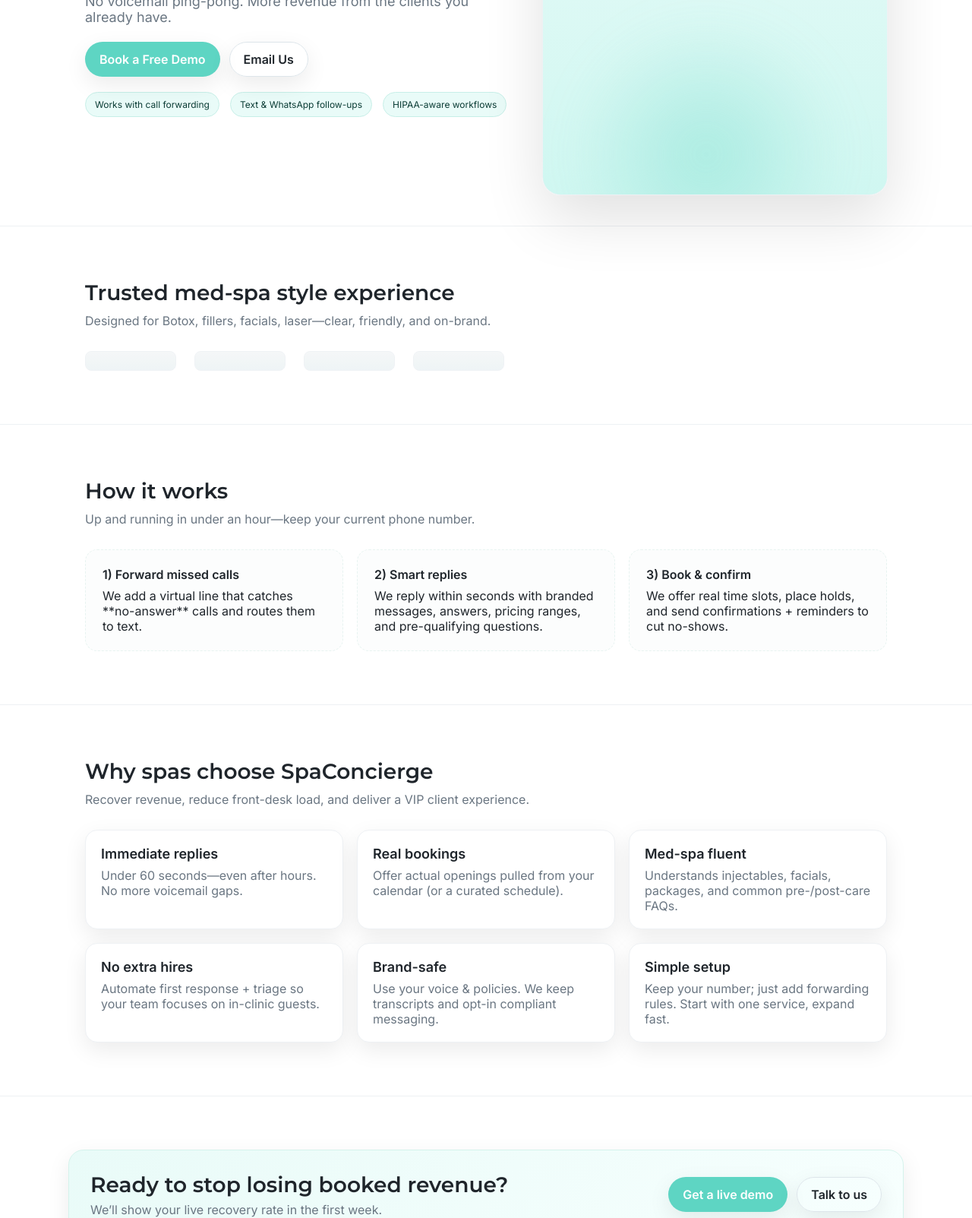
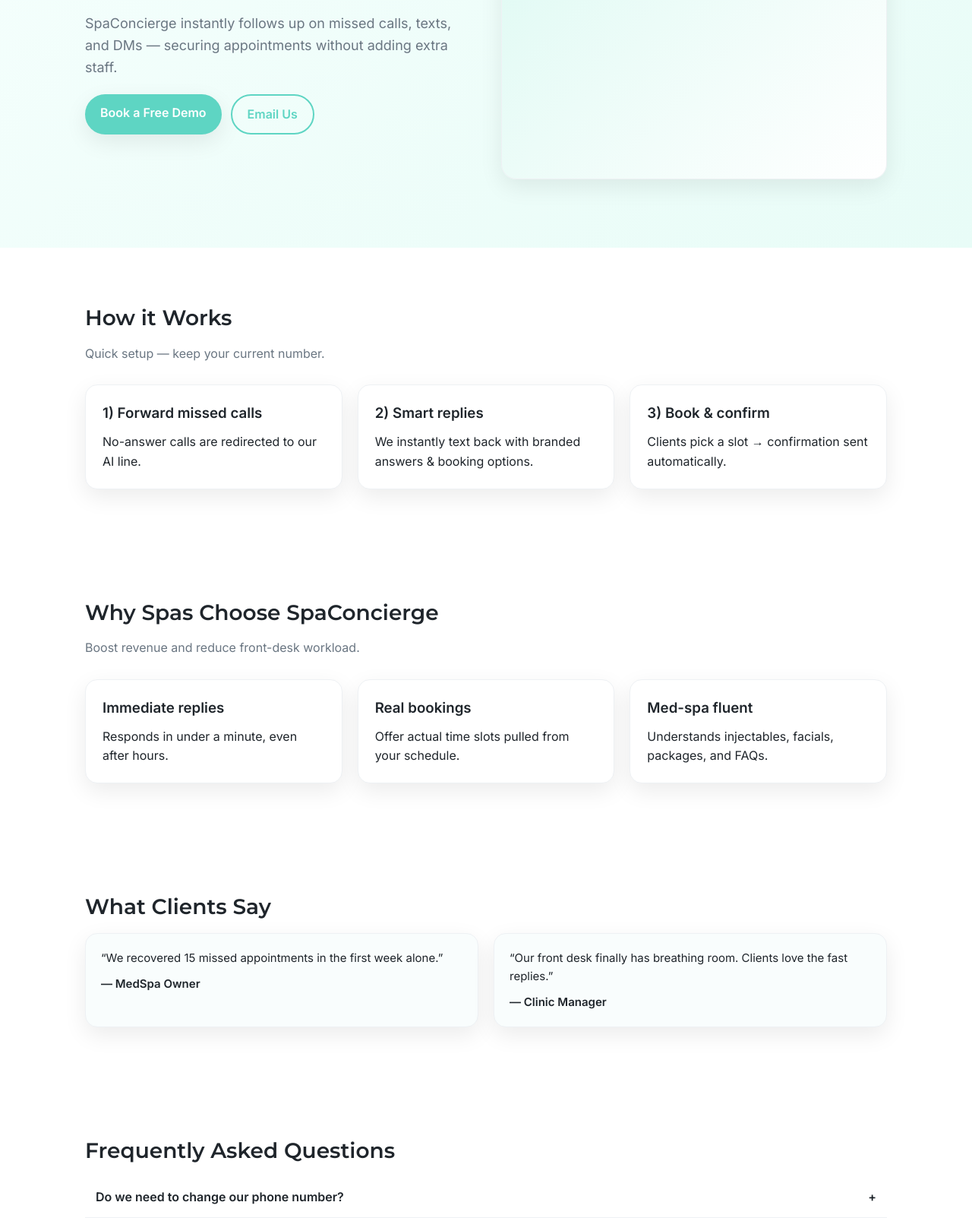
Before and after one commit to spaconcierge/spaconcierge-site, a plain HTML site: page index.html in a window 1280 px wide. Shown: the part 429-2032 px from the top of the page at 76% size. Drawn offline with Linux system fonts and the light colour scheme.

Commit message:
Update index.html

```diff
--- a/index.html
+++ b/index.html
@@ -3,170 +3,117 @@
 <head>
 <meta charset="utf-8" />
 <meta name="viewport" content="width=device-width, initial-scale=1" />
-<title>SpaConcierge — Turn missed calls into booked appointments</title>
+<title>SpaConcierge — Never Miss a Client</title>
 <meta name="description" content="AI assistant for med-spas that instantly texts back missed calls, answers FAQs, and books appointments—without adding staff.">
 <link href="https://fonts.googleapis.com/css2?family=Montserrat:wght@600;700&family=Inter:wght@400;500;600&display=swap" rel="stylesheet">
 <style>
   :root{
-    --bg:#ffffff;
-    --ink:#1f252b;
+    --aqua:#5ED5C3;
+    --aqua-dark:#2aa697;
+    --charcoal:#1f252b;
     --muted:#6a7682;
     --line:#eef1f4;
-    --aqua:#5ED5C3;
-    --aqua-600:#3fb9a8;
-    --aqua-700:#2aa697;
-    --charcoal:#2B2B2B;
     --glow:0 10px 30px rgba(0,0,0,.08);
-    --glow-strong:0 30px 80px rgba(0,0,0,.12);
-    --radius:18px;
+    --glow-strong:0 30px 80px rgba(0,0,0,.15);
     --max:1100px;
   }
-  *{box-sizing:border-box}
-  html,body{margin:0;padding:0;background:var(--bg);color:var(--ink);font-family:'Inter',system-ui,-apple-system,Segoe UI,Roboto,Arial,sans-serif}
-  a{color:inherit;text-decoration:none}
+  *{box-sizing:border-box;margin:0;padding:0}
+  body{font-family:'Inter',sans-serif;color:var(--charcoal);line-height:1.6;background:#ffffff;}
+  a{text-decoration:none;color:inherit}
   .container{max-width:var(--max);margin:0 auto;padding:0 22px}
-  /* Frosted / sticky nav */
-  header{
-    position:sticky;top:0;z-index:50;backdrop-filter:saturate(140%) blur(10px);
-    background:linear-gradient(180deg,rgba(255,255,255,.85),rgba(255,255,255,.6));
-    border-bottom:1px solid var(--line);
-  }
-  .nav{display:flex;align-items:center;justify-content:space-between;height:74px}
-  .brand{display:flex;align-items:center;gap:10px;font-family:'Montserrat',sans-serif;font-weight:700;font-size:20px}
-  .brand-badge{width:22px;height:22px;border-radius:6px;background:linear-gradient(135deg,var(--aqua),#b8fff4)}
+
+  /* Nav */
+  header{position:sticky;top:0;z-index:50;backdrop-filter:blur(12px);background:rgba(255,255,255,.8);border-bottom:1px solid var(--line);}
+  .nav{display:flex;justify-content:space-between;align-items:center;height:74px}
+  .brand{font-family:'Montserrat',sans-serif;font-weight:700;font-size:20px;display:flex;align-items:center;gap:8px}
+  .brand-badge{width:18px;height:18px;background:linear-gradient(135deg,var(--aqua),#b8fff4);border-radius:5px}
   .nav-cta{display:flex;gap:10px}
-  .btn{
-    display:inline-flex;align-items:center;justify-content:center;gap:8px;
-    padding:12px 18px;border-radius:999px;border:1px solid transparent;
-    background:var(--aqua);color:#fff;font-weight:600;box-shadow:var(--glow);
-    transform:translateZ(0);transition:transform .18s ease, box-shadow .18s ease, background .18s ease;
-  }
-  .btn:hover{transform:translateY(-2px);box-shadow:var(--glow-strong);background:var(--aqua-600)}
-  .btn.secondary{background:transparent;color:var(--ink);border-color:#dde5ea}
-  .btn.secondary:hover{border-color:var(--aqua);box-shadow:0 8px 24px rgba(94,213,195,.25)}
+
+  /* Buttons */
+  .btn{padding:12px 20px;border-radius:999px;font-weight:600;transition:.25s all;display:inline-block}
+  .btn-primary{background:var(--aqua);color:#fff;box-shadow:var(--glow)}
+  .btn-primary:hover{background:var(--aqua-dark);transform:translateY(-2px);box-shadow:var(--glow-strong)}
+  .btn-secondary{border:2px solid var(--aqua);color:var(--aqua);}
+  .btn-secondary:hover{background:#eafffa;transform:translateY(-2px)}
 
   /* Hero */
-  .hero{position:relative;padding:90px 0 40px}
-  .grid2{display:grid;grid-template-columns:1.1fr .9fr;gap:46px;align-items:center}
-  .hero h1{font-family:'Montserrat',sans-serif;font-size:42px;line-height:1.1;margin:0 0 16px}
-  .hero p{font-size:18px;color:var(--muted);margin:0 0 22px}
+  .hero{padding:90px 0;background:linear-gradient(135deg,#f6fffd,#e8fcf7);}
+  .grid2{display:grid;grid-template-columns:1fr 1fr;gap:40px;align-items:center}
+  .hero h1{font-family:'Montserrat',sans-serif;font-size:46px;line-height:1.1;margin-bottom:20px}
+  .hero p{font-size:18px;color:var(--muted);margin-bottom:20px}
   .cta-row{display:flex;gap:12px;flex-wrap:wrap}
-  .mock{
-    width:100%;height:520px;border-radius:24px;border:1px solid var(--line);background:linear-gradient(180deg,#e9fbf8,#d0f7f1);
-    box-shadow:var(--glow-strong);position:relative;overflow:hidden;transform:perspective(1000px) rotateX(0deg);
-    transition:transform .3s ease, box-shadow .3s ease;
-  }
-  .mock:hover{transform:perspective(1000px) rotateX(2deg) rotateY(-2deg);box-shadow:0 40px 120px rgba(0,0,0,.15)}
-  .blob{position:absolute;inset:auto auto -40% -10%;width:520px;height:520px;border-radius:50%;
-    background:radial-gradient(closest-side, rgba(94,213,195,.35), transparent 70%);filter:blur(30px);pointer-events:none}
-  .badge-row{display:flex;gap:14px;flex-wrap:wrap;margin-top:20px}
-  .pill{font-size:12px;color:#0c3d36;background:#e9fbf8;border:1px solid #c7efe8;padding:8px 12px;border-radius:999px}
+  .mock{width:100%;height:500px;border-radius:20px;background:linear-gradient(135deg,#d9f9f1,#ffffff);border:1px solid var(--line);box-shadow:var(--glow);transition:.4s transform, .4s box-shadow;}
+  .mock:hover{transform:perspective(1000px) rotateX(2deg) rotateY(-2deg);box-shadow:var(--glow-strong)}
 
   /* Sections */
-  section{padding:70px 0;border-top:1px solid var(--line)}
-  .section-title{font-family:'Montserrat',sans-serif;font-size:28px;margin:0 0 10px}
-  .sub{color:var(--muted);margin:0 0 30px}
-  .cards{display:grid;grid-template-columns:repeat(3,1fr);gap:18px}
-  .card{
-    background:#fff;border:1px solid var(--line);border-radius:16px;padding:20px;box-shadow:var(--glow);
-    transition:transform .18s ease, box-shadow .18s ease, border-color .18s ease;
-  }
-  .card:hover{transform:translateY(-6px);box-shadow:var(--glow-strong);border-color:#d7efe9}
-  .card h3{margin:0 0 8px;font-size:18px}
-  .card p{margin:0;color:var(--muted)}
-  .steps{display:grid;grid-template-columns:repeat(3,1fr);gap:18px}
-  .step{background:#fcfdfd;border:1px dashed #e8f4f1;border-radius:16px;padding:22px}
-  .step strong{display:block;margin-bottom:8px}
-  .logos{display:flex;gap:24px;flex-wrap:wrap;align-items:center;opacity:.9}
-  .logo{height:26px;width:120px;border-radius:8px;background:linear-gradient(180deg,#f4f7f8,#edf3f5);border:1px solid var(--line)}
-  .cta-banner{
-    background:linear-gradient(135deg,#e9fbf8,#f7fffe);border:1px solid #d5f3ec;border-radius:20px;
-    padding:28px;display:flex;flex-wrap:wrap;align-items:center;justify-content:space-between;gap:14px;box-shadow:var(--glow)
-  }
+  section{padding:70px 0}
+  .section-title{font-family:'Montserrat',sans-serif;font-size:28px;margin-bottom:12px}
+  .sub{color:var(--muted);margin-bottom:28px}
+  .cards{display:grid;grid-template-columns:repeat(auto-fit,minmax(250px,1fr));gap:20px}
+  .card{background:white;border:1px solid var(--line);border-radius:16px;padding:22px;box-shadow:var(--glow);transition:.25s all}
+  .card:hover{transform:translateY(-6px);box-shadow:var(--glow-strong);border-color:#d0f4eb}
+  .card h3{margin-bottom:10px}
 
-  /* Reveal */
-  .reveal{opacity:0;transform:translateY(18px);transition:opacity .6s ease, transform .6s ease}
+  /* CTA Banner */
+  .cta-banner{background:linear-gradient(135deg,#00c2a8,#009b85);color:#fff;border-radius:20px;padding:40px;display:flex;flex-wrap:wrap;justify-content:space-between;align-items:center;gap:20px}
+
+  /* Testimonials */
+  .testimonials{display:grid;gap:20px;grid-template-columns:repeat(auto-fit,minmax(280px,1fr))}
+  .testimonial{background:#f9fdfd;border:1px solid var(--line);border-radius:16px;padding:20px;font-size:15px;box-shadow:var(--glow)}
+  .testimonial strong{display:block;margin-top:10px}
+
+  /* FAQ */
+  .faq-item{margin-bottom:16px;border-bottom:1px solid var(--line)}
+  .faq-q{cursor:pointer;padding:14px;font-weight:600;display:flex;justify-content:space-between;align-items:center}
+  .faq-a{max-height:0;overflow:hidden;transition:max-height .4s ease;padding:0 14px;color:var(--muted)}
+  .faq-item.active .faq-a{max-height:200px;padding:14px}
+
+  footer{text-align:center;padding:40px 20px;color:var(--muted);border-top:1px solid var(--line)}
+
+  /* Reveal animations */
+  .reveal{opacity:0;transform:translateY(20px);transition:.6s ease}
   .reveal.show{opacity:1;transform:translateY(0)}
 
-  footer{padding:40px 0;color:#77838f;text-align:center}
-  footer a{color:#2c7e74}
-  hr.line{border:none;border-top:1px solid var(--line);margin:34px 0}
-
-  /* Responsive */
-  @media (max-width:990px){
-    .grid2{grid-template-columns:1fr}
-    .hero{padding-top:70px}
-    .cards,.steps{grid-template-columns:1fr}
-  }
+  @media(max-width:900px){.grid2{grid-template-columns:1fr}.hero{text-align:center}}
 </style>
 </head>
 <body>
 
 <header>
   <div class="container nav">
-    <div class="brand">
-      <span class="brand-badge"></span> SpaConcierge
-    </div>
+    <div class="brand"><span class="brand-badge"></span>SpaConcierge</div>
     <div class="nav-cta">
-      <a class="btn secondary" href="mailto:matt@getspaconcierge.com">Contact</a>
-      <a class="btn" href="https://calendly.com/your-link" target="_blank" rel="noopener">Book a Demo</a>
+      <a class="btn-secondary btn" href="mailto:matt@getspaconcierge.com">Email Us</a>
+      <a class="btn-primary btn" href="https://calendly.com/matt-getspaconcierge/new-meeting" target="_blank">Book a Demo</a>
     </div>
   </div>
 </header>
 
 <main>
-
   <!-- HERO -->
   <section class="hero">
     <div class="container grid2">
       <div class="reveal">
-        <h1>Turn missed calls into booked appointments.</h1>
-        <p>
-          SpaConcierge instantly texts back callers, answers common questions, and offers real time slots.
-          No extra front-desk hours. No voicemail ping-pong. More revenue from the clients you already have.
-        </p>
+        <h1>Never Miss a Client. Turn Missed Calls into Booked Appointments.</h1>
+        <p>SpaConcierge instantly follows up on missed calls, texts, and DMs — securing appointments without adding extra staff.</p>
         <div class="cta-row">
-          <a class="btn" href="https://calendly.com/your-link" target="_blank" rel="noopener">Book a Free Demo</a>
-          <a class="btn secondary" href="mailto:matt@getspaconcierge.com">Email Us</a>
-        </div>
-        <div class="badge-row">
-          <span class="pill">Works with call forwarding</span>
-          <span class="pill">Text & WhatsApp follow-ups</span>
-          <span class="pill">HIPAA-aware workflows</span>
+          <a class="btn-primary btn" href="https://calendly.com/matt-getspaconcierge/new-meeting" target="_blank">Book a Free Demo</a>
+          <a class="btn-secondary btn" href="mailto:matt@getspaconcierge.com">Email Us</a>
         </div>
       </div>
-      <div class="reveal">
-        <div class="mock">
-          <div class="blob"></div>
-          <!-- you can replace this with a real screenshot later -->
-        </div>
-      </div>
-    </div>
-  </section>
-
-  <!-- SOCIAL PROOF -->
-  <section>
-    <div class="container reveal">
-      <div class="section-title">Trusted med-spa style experience</div>
-      <p class="sub">Designed for Botox, fillers, facials, laser—clear, friendly, and on-brand.</p>
-      <div class="logos">
-        <div class="logo" title="Your logo here"></div>
-        <div class="logo"></div>
-        <div class="logo"></div>
-        <div class="logo"></div>
-      </div>
+      <div class="mock reveal"></div>
     </div>
   </section>
 
   <!-- HOW IT WORKS -->
   <section>
     <div class="container">
-      <div class="section-title">How it works</div>
-      <p class="sub">Up and running in under an hour—keep your current phone number.</p>
-      <div class="steps">
-        <div class="step reveal"><strong>1) Forward missed calls</strong> We add a virtual line that catches **no-answer** calls and routes them to text.</div>
-        <div class="step reveal"><strong>2) Smart replies</strong> We reply within seconds with branded messages, answers, pricing ranges, and pre-qualifying questions.</div>
-        <div class="step reveal"><strong>3) Book & confirm</strong> We offer real time slots, place holds, and send confirmations + reminders to cut no-shows.</div>
+      <div class="section-title">How it Works</div>
+      <p class="sub">Quick setup — keep your current number.</p>
+      <div class="cards">
+        <div class="card reveal"><h3>1) Forward missed calls</h3><p>No-answer calls are redirected to our AI line.</p></div>
+        <div class="card reveal"><h3>2) Smart replies</h3><p>We instantly text back with branded answers & booking options.</p></div>
+        <div class="card reveal"><h3>3) Book & confirm</h3><p>Clients pick a slot → confirmation sent automatically.</p></div>
       </div>
     </div>
   </section>
@@ -174,71 +121,77 @@
   <!-- BENEFITS -->
   <section>
     <div class="container">
-      <div class="section-title">Why spas choose SpaConcierge</div>
-      <p class="sub">Recover revenue, reduce front-desk load, and deliver a VIP client experience.</p>
+      <div class="section-title">Why Spas Choose SpaConcierge</div>
+      <p class="sub">Boost revenue and reduce front-desk workload.</p>
       <div class="cards">
-        <div class="card reveal">
-          <h3>Immediate replies</h3>
-          <p>Under 60 seconds—even after hours. No more voicemail gaps.</p>
-        </div>
-        <div class="card reveal">
-          <h3>Real bookings</h3>
-          <p>Offer actual openings pulled from your calendar (or a curated schedule).</p>
-        </div>
-        <div class="card reveal">
-          <h3>Med-spa fluent</h3>
-          <p>Understands injectables, facials, packages, and common pre-/post-care FAQs.</p>
-        </div>
-        <div class="card reveal">
-          <h3>No extra hires</h3>
-          <p>Automate first response + triage so your team focuses on in-clinic guests.</p>
-        </div>
-        <div class="card reveal">
-          <h3>Brand-safe</h3>
-          <p>Use your voice & policies. We keep transcripts and opt-in compliant messaging.</p>
-        </div>
-        <div class="card reveal">
-          <h3>Simple setup</h3>
-          <p>Keep your number; just add forwarding rules. Start with one service, expand fast.</p>
-        </div>
+        <div class="card reveal"><h3>Immediate replies</h3><p>Responds in under a minute, even after hours.</p></div>
+        <div class="card reveal"><h3>Real bookings</h3><p>Offer actual time slots pulled from your schedule.</p></div>
+        <div class="card reveal"><h3>Med-spa fluent</h3><p>Understands injectables, facials, packages, and FAQs.</p></div>
       </div>
     </div>
   </section>
 
-  <!-- CTA -->
+  <!-- TESTIMONIALS -->
   <section>
-    <div class="container cta-banner reveal">
-      <div>
-        <div class="section-title" style="margin:0">Ready to stop losing booked revenue?</div>
-        <p class="sub" style="margin:6px 0 0">We’ll show your live recovery rate in the first week.</p>
-      </div>
-      <div class="cta-row">
-        <a class="btn" href="https://calendly.com/your-link" target="_blank" rel="noopener">Get a live demo</a>
-        <a class="btn secondary" href="mailto:matt@getspaconcierge.com">Talk to us</a>
+    <div class="container">
+      <div class="section-title">What Clients Say</div>
+      <div class="testimonials">
+        <div class="testimonial reveal">“We recovered 15 missed appointments in the first week alone.” <strong>— MedSpa Owner</strong></div>
+        <div class="testimonial reveal">“Our front desk finally has breathing room. Clients love the fast replies.” <strong>— Clinic Manager</strong></div>
       </div>
     </div>
   </section>
 
-  <hr class="line">
+  <!-- FAQ -->
+  <section>
+    <div class="container">
+      <div class="section-title">Frequently Asked Questions</div>
+      <div class="faq-item reveal">
+        <div class="faq-q">Do we need to change our phone number? <span>+</span></div>
+        <div class="faq-a">No — you keep your current number. We just add forwarding for missed calls.</div>
+      </div>
+      <div class="faq-item reveal">
+        <div class="faq-q">Is this HIPAA compliant? <span>+</span></div>
+        <div class="faq-a">Yes. All communications respect HIPAA-safe workflows and secure storage.</div>
+      </div>
+      <div class="faq-item reveal">
+        <div class="faq-q">How fast can we start? <span>+</span></div>
+        <div class="faq-a">Most spas are live within a day.</div>
+      </div>
+    </div>
+  </section>
+
+  <!-- CTA Banner -->
+  <section>
+    <div class="container cta-banner reveal">
+      <div><h2>Ready to recover missed bookings?</h2></div>
+      <div class="cta-row">
+        <a class="btn-primary btn" href="https://calendly.com/matt-getspaconcierge/new-meeting" target="_blank">Book a Demo Call</a>
+        <a class="btn-secondary btn" href="mailto:matt@getspaconcierge.com">Email Us</a>
+      </div>
+    </div>
+  </section>
 </main>
 
 <footer>
-  © <span id="y"></span> SpaConcierge —
-  <a href="mailto:matt@getspaconcierge.com">matt@getspaconcierge.com</a>
+  © <span id="y"></span> SpaConcierge — <a href="mailto:matt@getspaconcierge.com">matt@getspaconcierge.com</a>
 </footer>
 
 <script>
-  // On-scroll reveal
-  const revealEls = document.querySelectorAll('.reveal');
-  const io = new IntersectionObserver((entries)=>{
-    entries.forEach(e=>{
-      if(e.isIntersecting){ e.target.classList.add('show'); io.unobserve(e.target); }
-    })
-  },{threshold:.12});
+  // Reveal on scroll
+  const revealEls=document.querySelectorAll('.reveal');
+  const io=new IntersectionObserver((entries)=>{entries.forEach(e=>{if(e.isIntersecting){e.target.classList.add('show');io.unobserve(e.target);}})},{threshold:.1});
   revealEls.forEach(el=>io.observe(el));
 
-  // Year
-  document.getElementById('y').textContent = new Date().getFullYear();
+  // FAQ accordion
+  document.querySelectorAll('.faq-item').forEach(item=>{
+    item.querySelector('.faq-q').addEventListener('click',()=>{
+      item.classList.toggle('active');
+    })
+  });
+
+  // Dynamic year
+  document.getElementById('y').textContent=new Date().getFullYear();
 </script>
 </body>
 </html>
```
